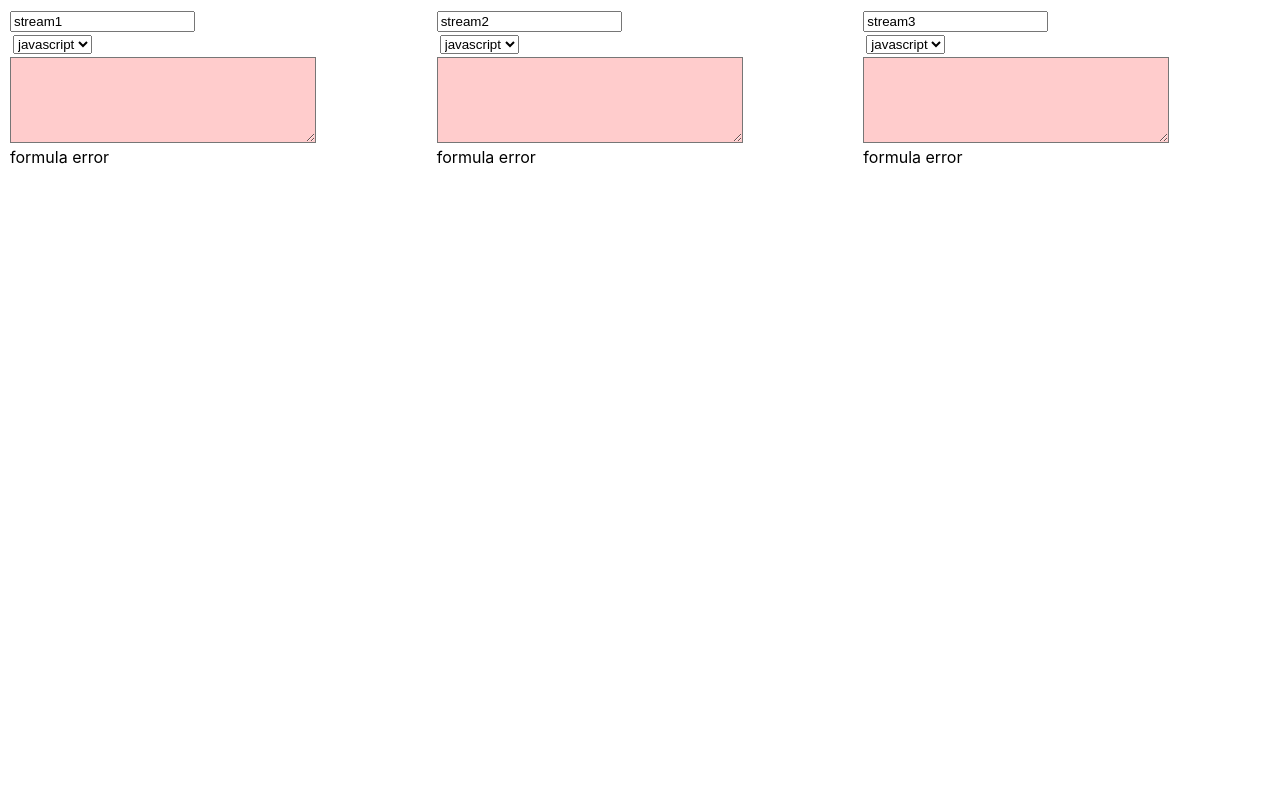
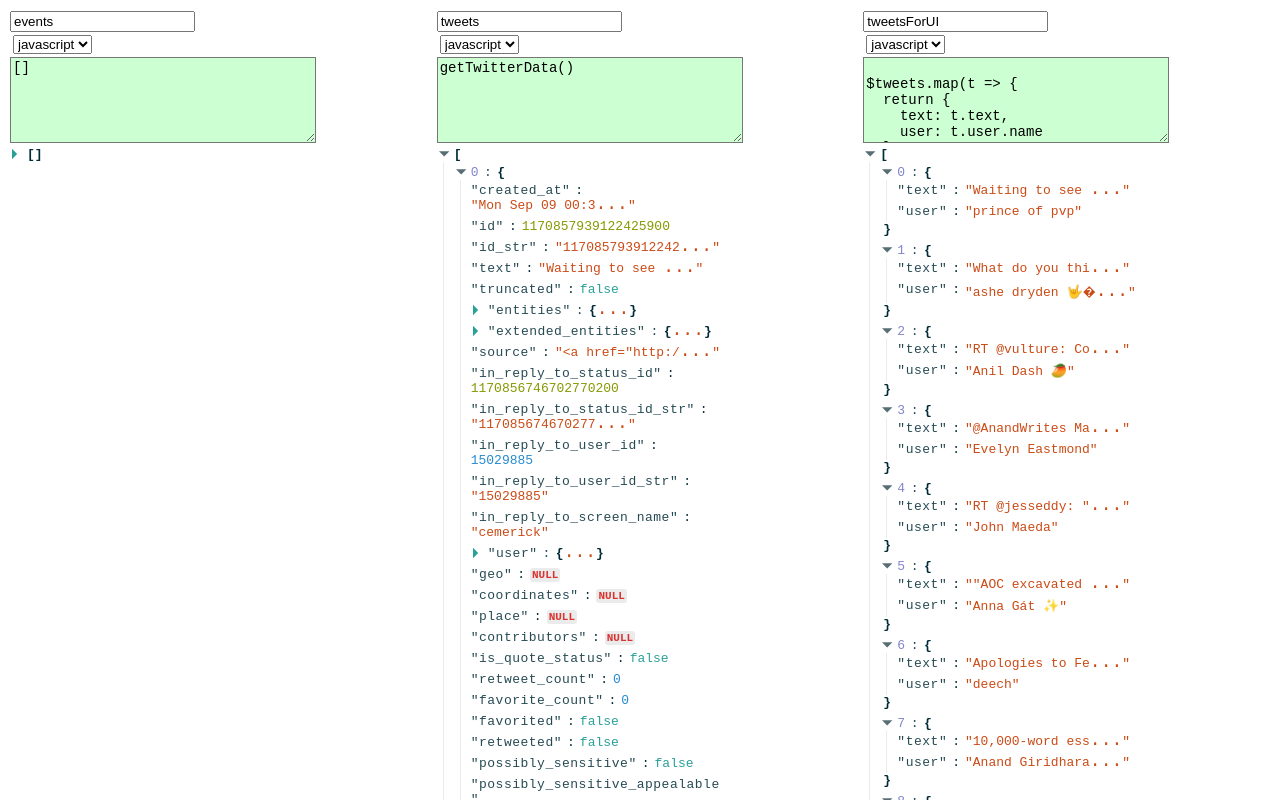
Before and after one commit to geoffreylitt/json-sheets, a React (Create React App) app: page / in a window 1280 px wide. Shown: the top 800 px of the page. Built offline with nearby package versions, Linux system fonts and the light colour scheme.

Commit message:
almost there with input events, last mile not working

```diff
--- a/src/App.js
+++ b/src/App.js
@@ -9,16 +9,47 @@ class App extends React.Component {
 
     this.state = {
       columns: [
-        { id: 1, name: "stream1", ref: React.createRef(), children: new Set() },
-        { id: 2, name: "stream2", ref: React.createRef(), children: new Set() },
-        { id: 3, name: "stream3", ref: React.createRef(), children: new Set() },
+        { id: "events", name: "events", ref: React.createRef(), children: new Set(), formulaType: "javascript", query: "[]" },
+        { id: 1, name: "tweets", ref: React.createRef(), children: new Set(), formulaType: "javascript", query: "getTwitterData()" },
+        {
+          id: 2,
+          name: "tweetsForUI",
+          ref: React.createRef(),
+          children: new Set(),
+          formulaType: "javascript",
+          query: `
+$tweets.map(t => {
+  return {
+    text: t.text,
+    user: t.user.name
+  }
+})
+      ` },
+        { id: 3,
+          name: "UI",
+          ref: React.createRef(),
+          children: new Set(),
+          formulaType: "html",
+          query: `
+<h1>Tweet Stream</h1>
+{{#$tweetsForUI}}
+  <div class="tweet">
+    <div class="author">
+      {{user}}
+    </div>
+    {{text}}
+  </div>
+{{/$tweetsForUI}}
+          ` }
       ],
-      context: {}
+      context: {},
+      events: ["test"]
     }
   }
 
   handleColOutputChange = (colId, output, deps) => {
     let updatedCol = this.state.columns.find(c => c.id === colId)
+    console.log("updating", updatedCol, "output", output)
     this.setState(state => {
       let columns = state.columns.map ((c) => {
         if (c === updatedCol) {
@@ -50,7 +81,7 @@ class App extends React.Component {
 
       // update context on child cells, and propagate changes forward
       this.state.columns.filter(c => updatedCol.children.has(c.id)).forEach(c => {
-        console.log("updating cell ", c.name)
+        console.log("updating", c.name, "new context", this.state.context)
         c.ref.current && c.ref.current.manualUpdate(this.state.context, true)
       })
     }
@@ -72,13 +103,19 @@ class App extends React.Component {
         context[c.name] = c.output
       })
 
-      console.log("columns", columns, "context", context)
-
       return {
         columns: columns,
         context: context
       }
     })
+  }
+
+  addEventToEventsColumn = (e) => {
+    let eventsCol = this.state.columns.find(c => c.id === "events")
+    console.log("event", e, "col", eventsCol)
+    this.state.events.push(e)
+    console.log('new events list', this.state.events)
+    this.handleColOutputChange("events", this.state.events, [])
   }
 
   render() {
@@ -90,13 +127,15 @@ class App extends React.Component {
         colId={c.id}
         handleColOutputChange={this.handleColOutputChange}
         ref={c.ref}
+        formulaType={c.formulaType}
+        query={c.query}
         />
       </div>
     })
 
     return (
       <div>
-        <div className="app">
+        <div className="app" onClick={this.addEventToEventsColumn}>
           {dataColumns}
         </div>
       </div>
--- a/src/DataColumn.js
+++ b/src/DataColumn.js
@@ -20,9 +20,9 @@ class DataColumn extends React.Component {
     }
 
     this.state = {
-      query: this.defaultFormulas[defaultFormulaType],
+      query: props.query,
       queryValid: true,
-      formulaType: defaultFormulaType,
+      formulaType: props.formulaType,
       context: {}
     };
   }
@@ -33,14 +33,15 @@ class DataColumn extends React.Component {
 
 
 
-  // we can't update in componentDidUpdate because React
+  // we usually can't update in componentDidUpdate because React
   // doesn't understand which cells depend on which.
   // we need to manually manage spreadsheet-style deps
   // componentDidUpdate(prevProps) {
-    // if(this.props.context !== prevProps.context) // Check if it's a new user, you can also use some unique property, like the ID  (this.props.user.id !== prevProps.user.id)
-    // {
-    //   this.evaluateQuery(this.state.query);
-    // }
+  //   console.log("updating props")
+  //   if(this.props.input !== prevProps.input) // Check if it's a new user, you can also use some unique property, like the ID  (this.props.user.id !== prevProps.user.id)
+  //   {
+  //     this.evaluateQuery(this.state.query, true);
+  //   }
   // }
 
   // pass in the new context of all the data from the environment,
@@ -57,11 +58,12 @@ class DataColumn extends React.Component {
   }
 
 
-
   render() {
 
     let outputDiv;
     let output = this.state.output;
+
+    console.log("outputting", output)
 
     if (this.state.formulaType === "html") {
       outputDiv = <div onClick={this.handleClick} className="html-content" dangerouslySetInnerHTML={{__html: output}}></div>
@@ -167,6 +169,8 @@ class DataColumn extends React.Component {
 
         output = eval(`(${query.replace(/\$/g, "context.")})`)
 
+        console.log("evaluating", query, "to", output)
+
         // this was used for async http stuff; temporarily remove
         // Promise.all(result).then((resolvedValues) => {
         //   this.processOutput(resolvedValues, queryValid)
```
